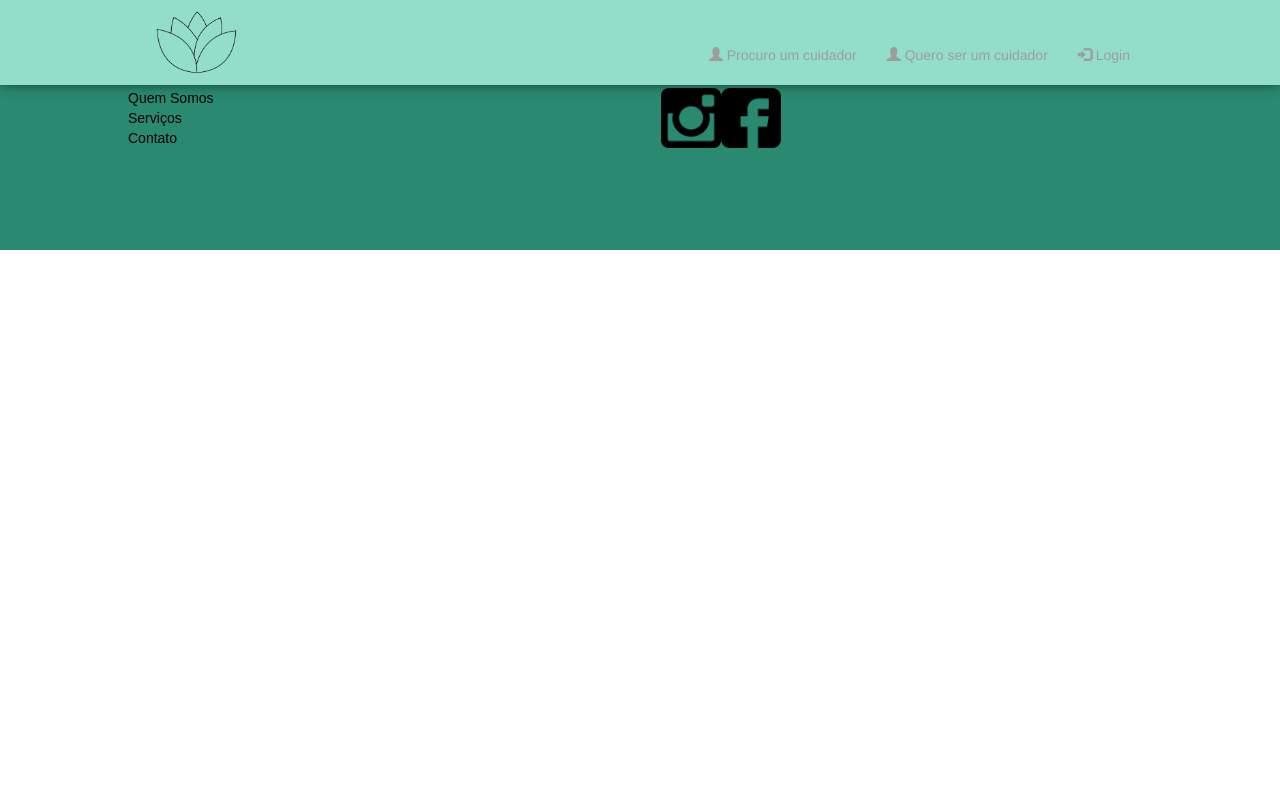
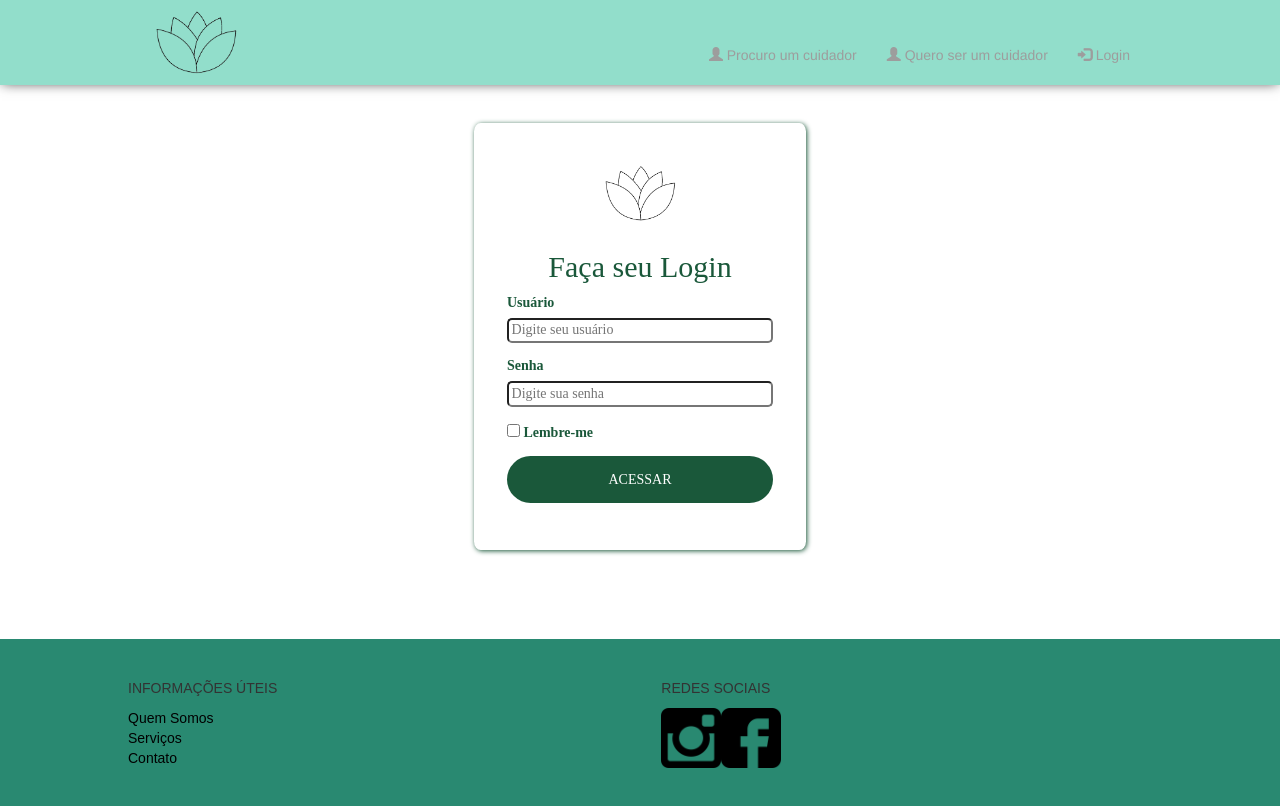
Before and after one commit to EullerAron/TCC-React, a React (Create React App) app in the folder my-app/: page /login in a window 1280 px wide. Before the commit this address had no page. Shown: the top 806 px of the page. Built offline with nearby package versions, Linux system fonts and the light colour scheme.

Commit message:
Tela Login Concluida

```diff
--- a/my-app/src/components/App.js
+++ b/my-app/src/components/App.js
@@ -3,6 +3,7 @@ import Footer from './footer/Footer_principal';
 import Header from './header/Menu_visitante';
 import Contato from './main/Contato';
 import Principal from './main/Principal';
+import Login from './main/Login';
 import Cadastro_usuario from './main/Cadastro_Usuario';
 import { Route, Switch, BrowserRouter } from 'react-router-dom';
 
@@ -13,6 +14,7 @@ function App() {
                 <Header/>
                 <Switch>
                     <Route path="/" component={Principal} exact />
+                    <Route path="/login" component={Login} />
                     <Route path="/contato" component={Contato} />
                     <Route path="/cadastro_usuario" component={Cadastro_usuario} />
                     <Route component={() => <div>Página Não Encontrada - Erro 404!</div>} />
--- a/my-app/src/components/header/Menu_visitante.js
+++ b/my-app/src/components/header/Menu_visitante.js
@@ -15,7 +15,7 @@ function Menu_visitante(){
                     <ul className="nav navbar-nav navbar-right">
                         <li><Link to="/cadastro_usuario"><span className="glyphicon glyphicon-user"></span> Procuro um cuidador</Link></li>
                         <li><a href="#"><span className="glyphicon glyphicon-user"></span> Quero ser um cuidador</a></li>
-                        <li><a href=""><span className="glyphicon glyphicon-log-in" ></span> Login</a></li>
+                        <li><Link to="/Login"><span className="glyphicon glyphicon-log-in" ></span> Login</Link></li>
                     </ul>
                 </div>
             </nav>
--- a/my-app/src/components/main/Login.js
+++ b/my-app/src/components/main/Login.js
@@ -4,54 +4,37 @@ import '../../css/login.css';
 function Login() {
     return (
         <div>
-            <div class="container">
-            <span class="glyphicon glyphicon-log-in" data-toggle="modal" data-target="#myModal"> Login</span>
-                <div class="modal fade" id="myModal" role="dialog">
-                    <div class="modal-dialog modal-lg" id="idQuadro">
+            <form class="form" action="" id="form" method="POST">
+                <div class="card" id="card">
 
-
-                        <div class="modal-content">
-                            <div class="modal-header">
-                                <button type="button" class="close" data-dismiss="modal">&times;</button>
-                                <h4 class="modal-title"></h4>
-                            </div>
-                            <div class="modal-body">
-                                <form className="form">
-
-                                        <div className="cardTop" id="idCardTop">
-                                            <img className="imgLogin" id="idImgLogin" src="img/logo-allcare.png" />
-                                            <h2 className="titulo" id="idTitulo">Faça seu Login</h2>
+                    <div class="cardTop" id="cardTop">
+                        <img class="imgLogin" id="imgLogin" src="img/logo-allcare.png" alt="" />
+                        <h2 class="titulo" id="titulo">Faça seu Login</h2>
                     </div>
 
-                                        <div className="cardGroup" id="idCardGroup">
-                                            <label htmlFor="">Usuário</label>
+                    <div class="cardGroup" id="cardGroup">
+                        <label for="">Usuário</label>
                         <input type="text" name="usuario" placeholder="Digite seu usuário" />
                     </div>
 
-                                        <div className="cardGroup">
-                                            <label htmlFor="">Senha</label>
+                    <div class="cardGroup" id="cardGroup">
+                        <label for="">Senha</label>
                         <input type="password" name="usuario" placeholder="Digite sua senha" />
                     </div>
 
-                                        <div className="cardGroup">
-                                            <label><input type="checkbox" />Lembre-me</label>
+                    <div class="cardGroup" id="cardGroup">
+                        <label><input type="checkbox" /> Lembre-me</label>
                     </div>
 
-                                        <div className="cardGroup">
+                    <div class="cardGroup" id="cardGroup">
                         <button type="submit">ACESSAR</button>
-                                        </div>
-                                </form>
-                            </div>
-                            <div class="modal-footer">
-                                <button type="button" class="btn btn-default" data-dismiss="modal">Close</button>
-                            </div>
                     </div>
 
                 </div>
+            </form>
+
         </div>
 
-            </div>
-        </div>
         /*
         <div>
             <form className="form">
--- a/my-app/src/css/login.css
+++ b/my-app/src/css/login.css
@@ -1,60 +1,61 @@
-body{
-    background-color: #ffffff;
-    font-family: Georgia, 'Times New Roman', Times, serif;
+/* body{
+    background-color: #92DECB;
+    font-family: 'Times New Roman';
+    color: rgb(26, 88, 58);
+
+} */
+
+#form{
+    font-family: 'Times New Roman';
+    color: rgb(26, 88, 58);
+    width: 40%;
+    margin: auto;
+    padding: 7%;
 }
 
-form{
-    width: 30%;
-    margin: auto;
-    padding: 3%;
+#card{
+    margin-top: 10%;
+    box-shadow: 1px 1px 5px;
+    background-color: white;
+    padding: 10%;
+    border-radius: 2%;
 }
 
-.card{
-    box-shadow: 1px 1px 5px;
-    background-color: white;
-    padding: 12%;
-    border-radius: 5px;
-}
-
-#idCardTop{
+#cardTop{
     text-align: center;
 }
 
-#idImgLogin{
-    border-radius: 10%;
+#imgLogin{
+    border-radius: 10% ;
     width: 30%;
 }
 
-#idTitulo{
+#titulo{
     color:rgb(26, 88, 58);
-}#idCardGroup{
+}#cardGroup{
     margin-bottom: 5%;
 }
 
-#idCardGroup > label{
+#cardGroup > label{
     width: 100%;
     color: rgb(26, 88, 58);
     display: block;
 }
 
-#idCardGroup > input{
+#cardGroup > input{
     border-radius: 5px;
     outline: 0;
     width: 100%;
-    height: 20px;
-    padding: 5px;
+    height: 10%;
+    padding: 1%;
 }
 
-#idCardGroup > button{
+#cardGroup > button{
     background-color: rgb(26, 88, 58);
     width: 100%;
     border-radius: 30px;
-    padding: 15px;
+    padding: 5%;
     color: white;
     border: 0px;
     outline: 0;
-}
-
-#idQuadro{
-    width: 75%;
-}
+};
```
Also changed, not shown: 1 other file (tests, documents, lock files or other folders). Lines whose indentation alone changed are shown as unchanged.
